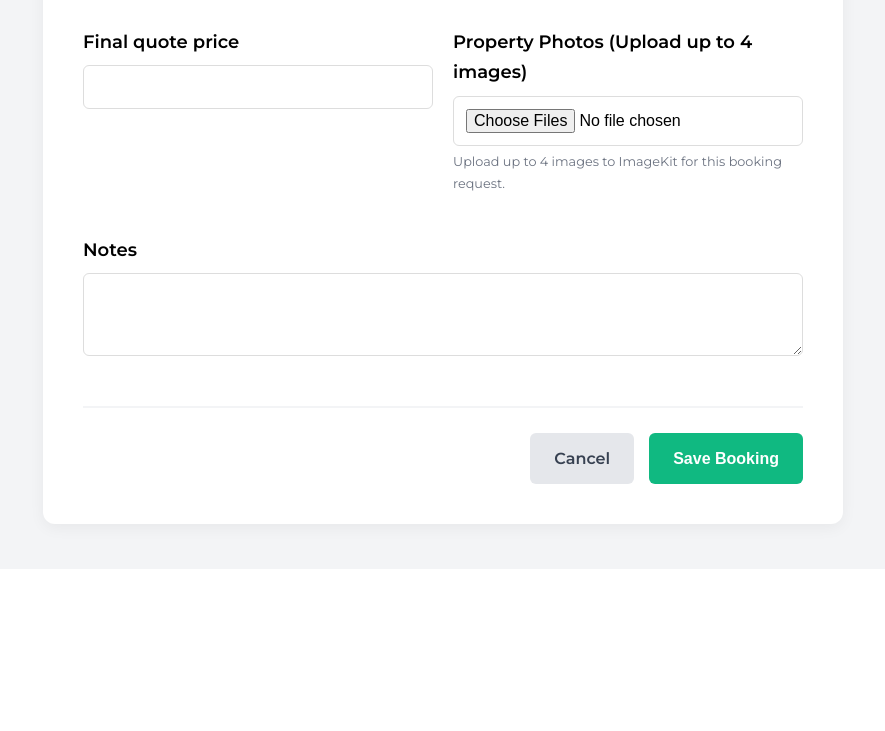
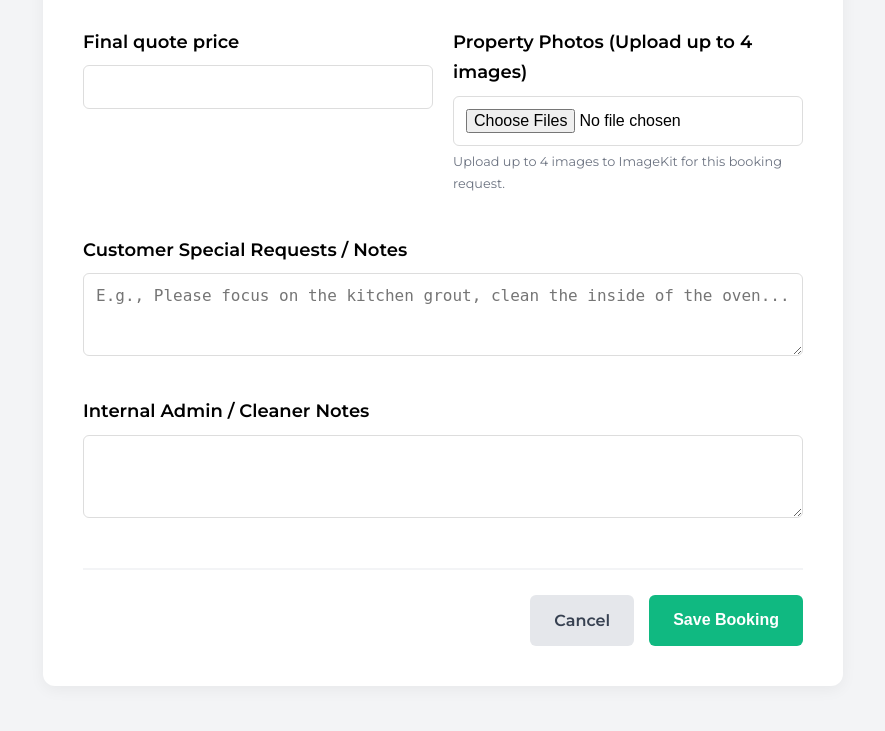
Before and after one commit to jercoding01-code/bright-trust-janitorial, a Django app: page /dashboard/booking/add/ in a window 1280 px wide. Shown: the part 851-1582 px from the top of the page, without its empty margins (197-1082 px from the left). Before the commit the page ends 1390 px from the top, so only its background shows below. Run offline with Django 5.2, Linux system fonts and the light colour scheme; a user stored in the database is signed in.

Commit message:
fix: Render Customer Notes field and label Admin Notes clearly in the dashboard booking form

```diff
--- a/templates/dashboard_booking_form.html
+++ b/templates/dashboard_booking_form.html
@@ -266,10 +266,21 @@
                 {% endif %}
             </div>
 
+            <!-- Customer Notes -->
+            {% if form.customer_notes %}
+                <div class="form-group full-width">
+                    <label for="{{ form.customer_notes.id_for_label }}">Customer Special Requests / Notes</label>
+                    {{ form.customer_notes }}
+                    {% if form.customer_notes.errors %}
+                        <div class="form-errors">{{ form.customer_notes.errors.as_text }}</div>
+                    {% endif %}
+                </div>
+            {% endif %}
+
             <!-- Notes (Owner only fields) -->
             {% if form.notes %}
                 <div class="form-group full-width">
-                    <label for="{{ form.notes.id_for_label }}">{{ form.notes.label }}</label>
+                    <label for="{{ form.notes.id_for_label }}">Internal Admin / Cleaner Notes</label>
                     {{ form.notes }}
                     {% if form.notes.errors %}
                         <div class="form-errors">{{ form.notes.errors.as_text }}</div>
```
